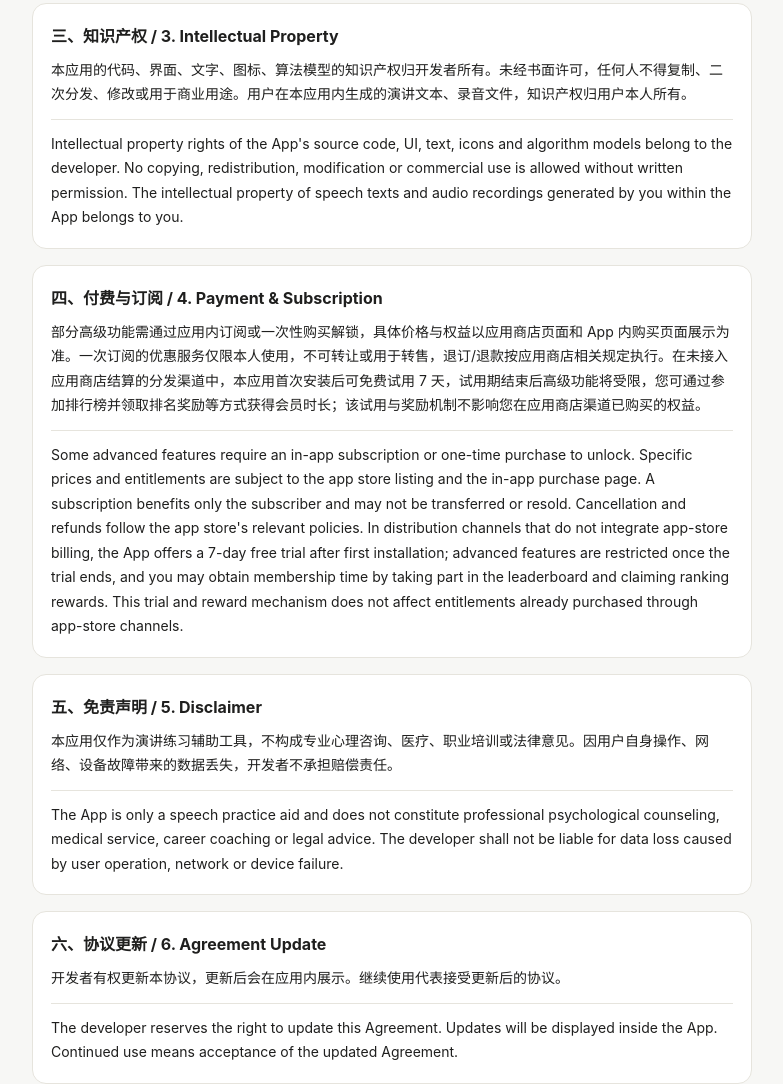
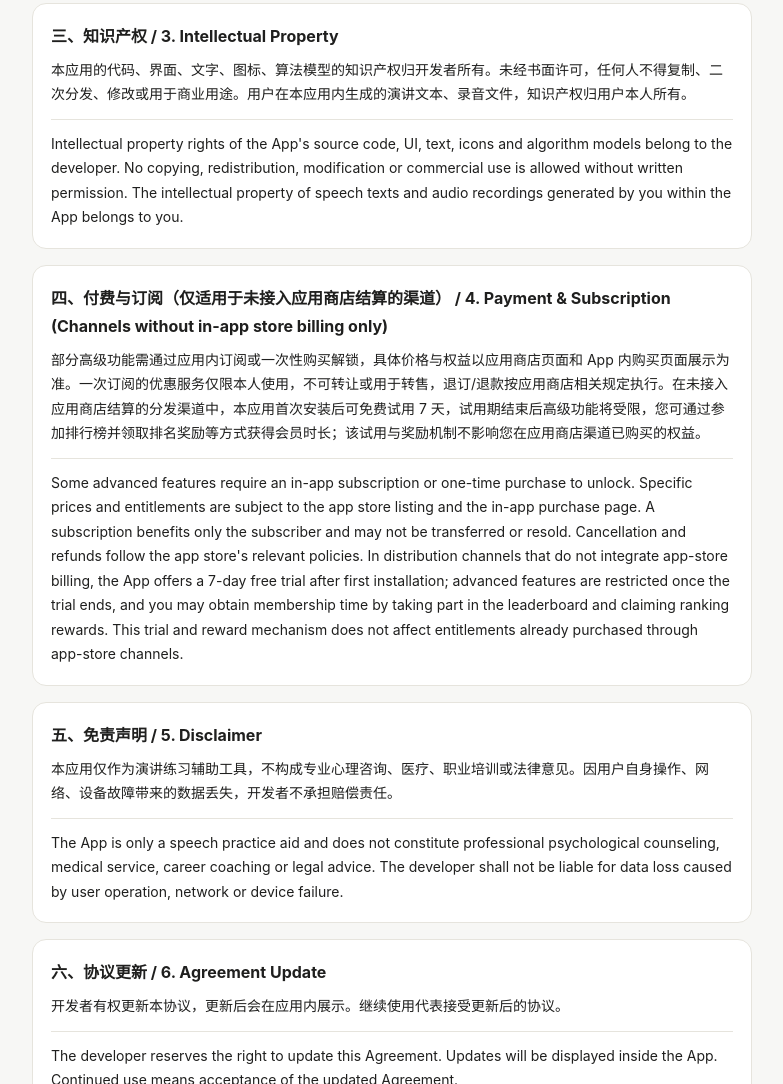
Before and after one commit to 19918879992/lingmirror-legal, a plain HTML site: page index.html in a window 1280 px wide. Shown: the part 7326-8410 px from the top of the page, without its empty margins (248-1031 px from the left). Drawn offline with Linux system fonts and the light colour scheme.

Commit message:
Align audio wording in en privacy policy; qualify agreement payment section to non-store channels

```diff
--- a/index.html
+++ b/index.html
@@ -263,7 +263,7 @@
       </section>
 
       <section>
-        <h2>四、付费与订阅 / 4. Payment & Subscription</h2>
+        <h2>四、付费与订阅（仅适用于未接入应用商店结算的渠道） / 4. Payment &amp; Subscription (Channels without in-app store billing only)</h2>
         <p>部分高级功能需通过应用内订阅或一次性购买解锁，具体价格与权益以应用商店页面和 App 内购买页面展示为准。一次订阅的优惠服务仅限本人使用，不可转让或用于转售，退订/退款按应用商店相关规定执行。在未接入应用商店结算的分发渠道中，本应用首次安装后可免费试用 7 天，试用期结束后高级功能将受限，您可通过参加排行榜并领取排名奖励等方式获得会员时长；该试用与奖励机制不影响您在应用商店渠道已购买的权益。</p>
         <div class="divider"></div>
         <p>Some advanced features require an in-app subscription or one-time purchase to unlock. Specific prices and entitlements are subject to the app store listing and the in-app purchase page. A subscription benefits only the subscriber and may not be transferred or resold. Cancellation and refunds follow the app store's relevant policies. In distribution channels that do not integrate app-store billing, the App offers a 7-day free trial after first installation; advanced features are restricted once the trial ends, and you may obtain membership time by taking part in the leaderboard and claiming ranking rewards. This trial and reward mechanism does not affect entitlements already purchased through app-store channels.</p>
```
Also changed, not shown: 1 other file.
